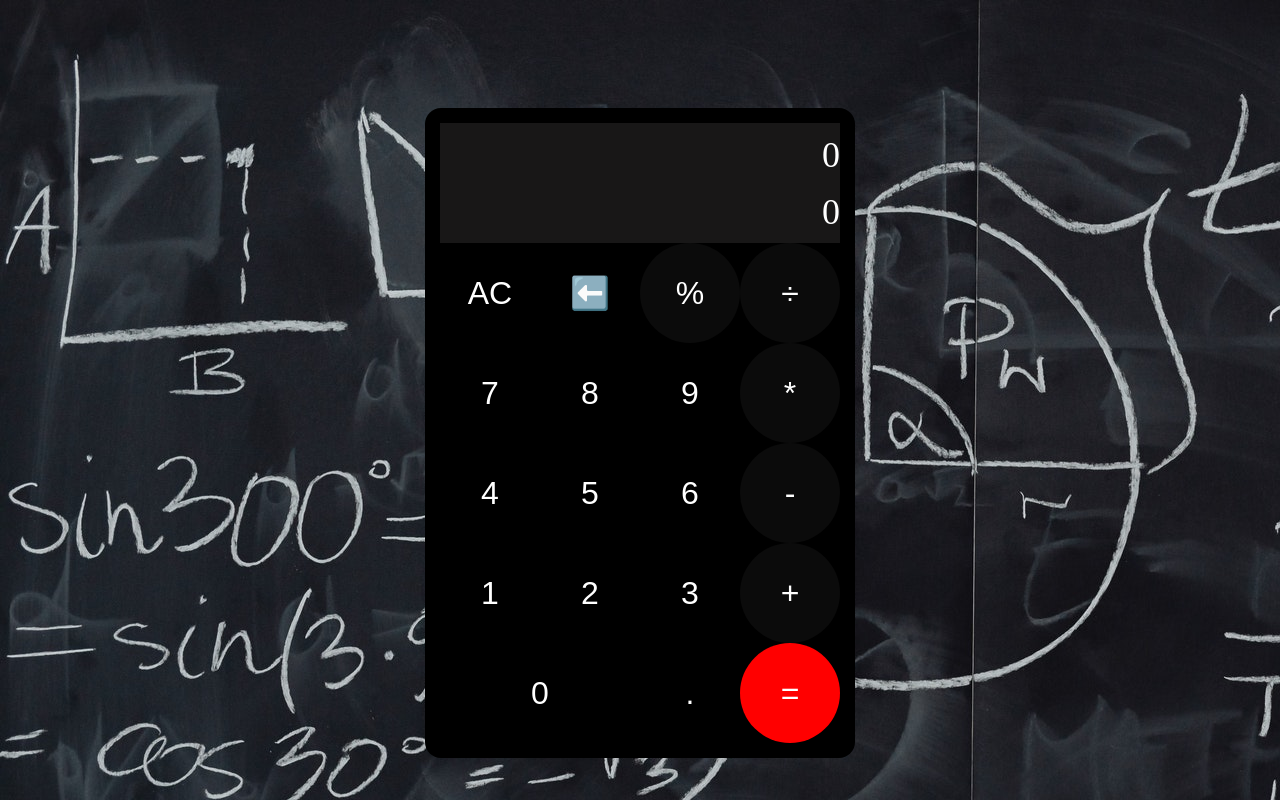
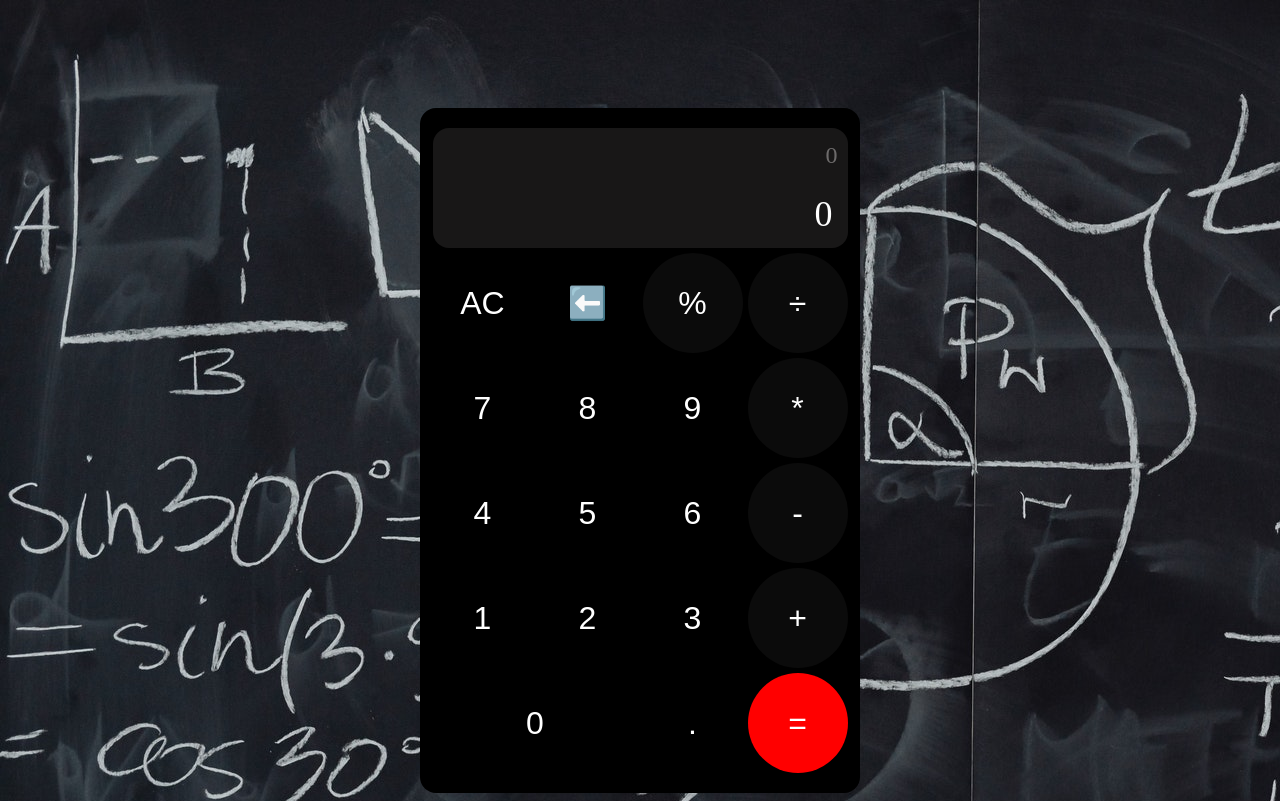
Before and after one commit to kennethwl/calculator, a plain HTML site: page index.html in a window 1280 px wide. Drawn offline with Linux system fonts and the light colour scheme.

Commit message:
improved minor points in styling

```diff
--- a/css/calculator.css
+++ b/css/calculator.css
@@ -16,24 +16,35 @@ body{
     grid-template-rows: minmax(120px, auto)repeat(5, 100px) ;
     justify-content: center;
     align-content: center;
-    padding: 15px;
+    padding: 20px;
     border-radius: 1rem;
+    gap: 5px;
 
 }
 .screen{
     display: flex;
     flex-direction: column;
-    justify-content: center;
-    align-items: flex-end;
+    justify-content: space-around;
+    text-align: right;
     color: white;
     font-size: 36px;
-    gap: 15px;
+    gap: 20px;
+    border-radius: 1rem;
+    padding: 10px;
+
 }
 
-.screen > .previous-op{
+.screen > .display1{
     font-size: 24px;
     color: rgb(109, 107, 107);
+    height: 24px;
+
 }
+.screen .display2{
+    height: 42;
+    width: 390px;;
+}
+
 button{
     cursor: pointer;
     font-size: 2rem;
@@ -58,6 +69,7 @@ button:hover{
 .operator, .equals{
     background-color: rgba(15, 15, 15, 0.75);
     border-radius: 100%;
+
 }
 .equals{
     background-color: red;
```
